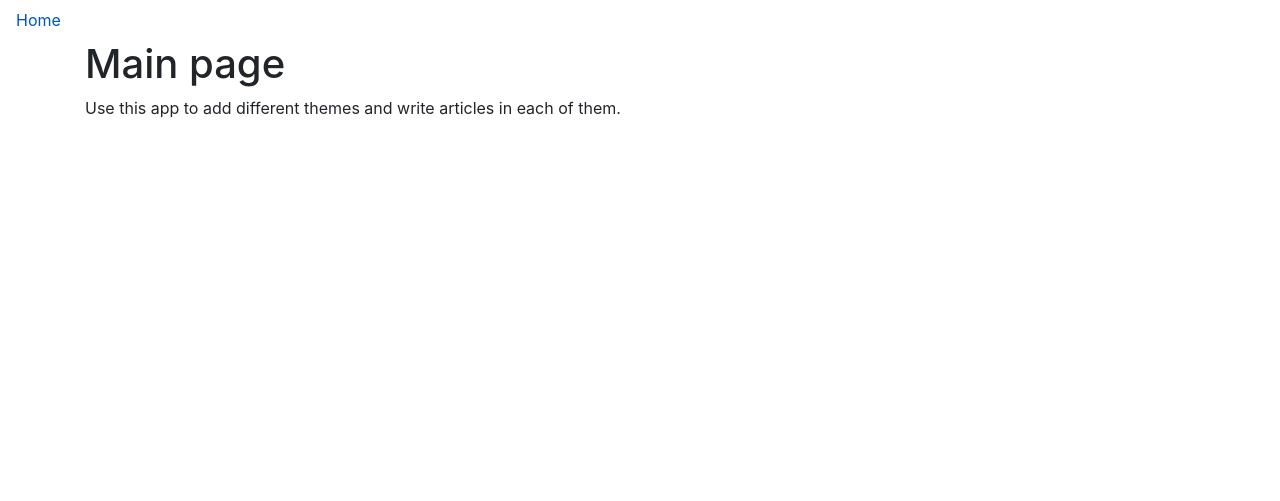
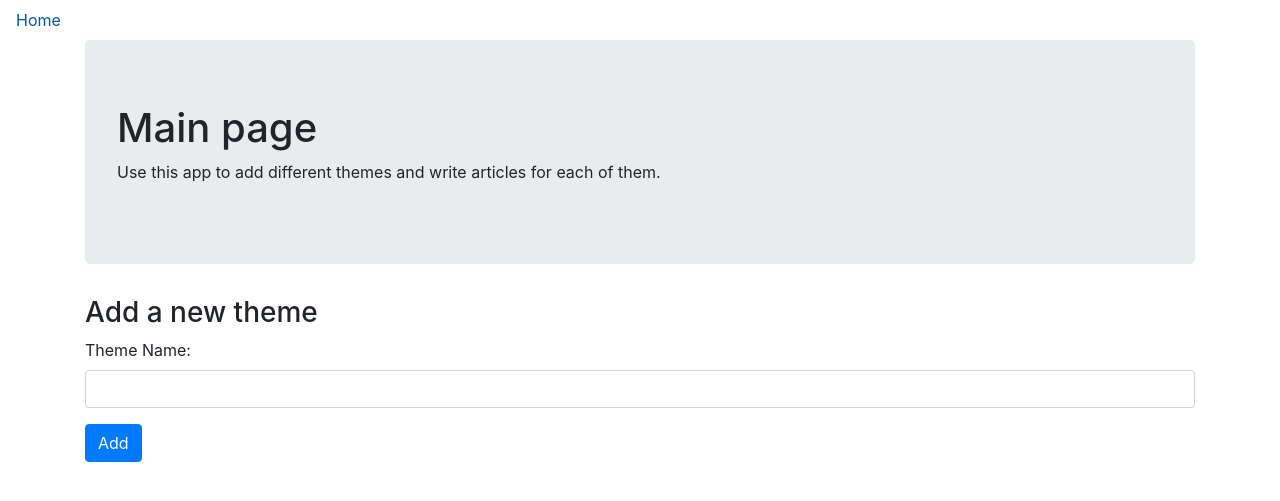
Before and after one commit to GuRuGuMaWaRu/Learning_projects, a Node project: template app_ejs_6/views/main.ejs in a window 1280 px wide. Shown: the top 501 px of the page. Run offline with Node 20 templates, Linux system fonts and the light colour scheme; the template is opened without the code that fills it, so the values that code supplies are empty.

Commit message:
Add form for adding a new theme

```diff
--- a/app_ejs_6/views/main.ejs
+++ b/app_ejs_6/views/main.ejs
@@ -1,6 +1,16 @@
 <%- include('partials/header.ejs') -%>
 
-<h1>Main page</h1>
-<p>Use this app to add different themes and write articles in each of them.</p>
+<div class="jumbotron">
+  <h1>Main page</h1>
+  <p>Use this app to add different themes and write articles for each of them.</p>
+</div>
+<h3>Add a new theme</h3>
+<form action="/" method="POST">
+  <div class="form-group">
+    <label for="inputName">Theme Name:</label>
+    <input class="form-control" type="text" id="inputName" name="themeName">
+  </div>
+  <button class="btn btn-primary" type="submit">Add</button>
+</form>
 
 <%- include('partials/footer.ejs') -%>
```
